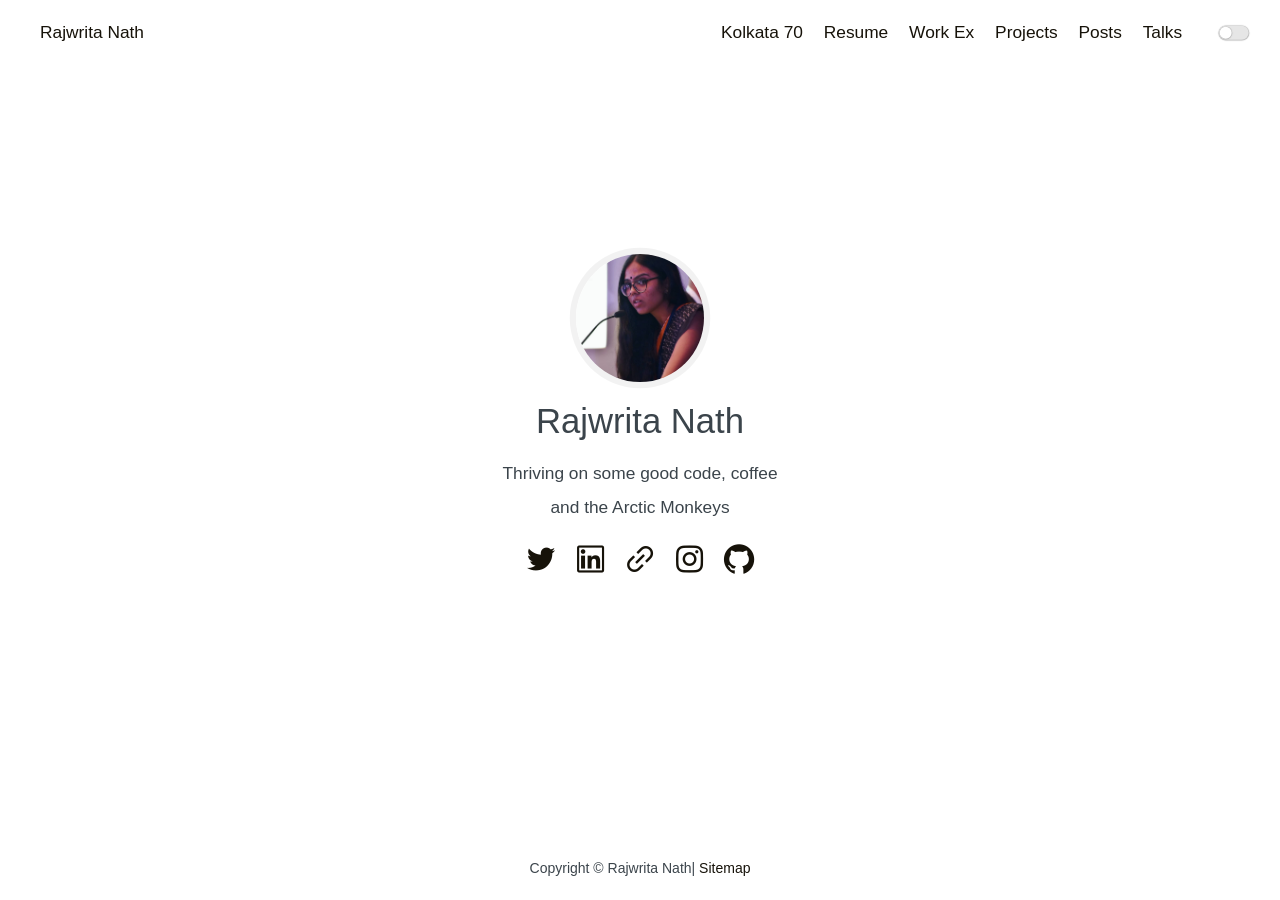
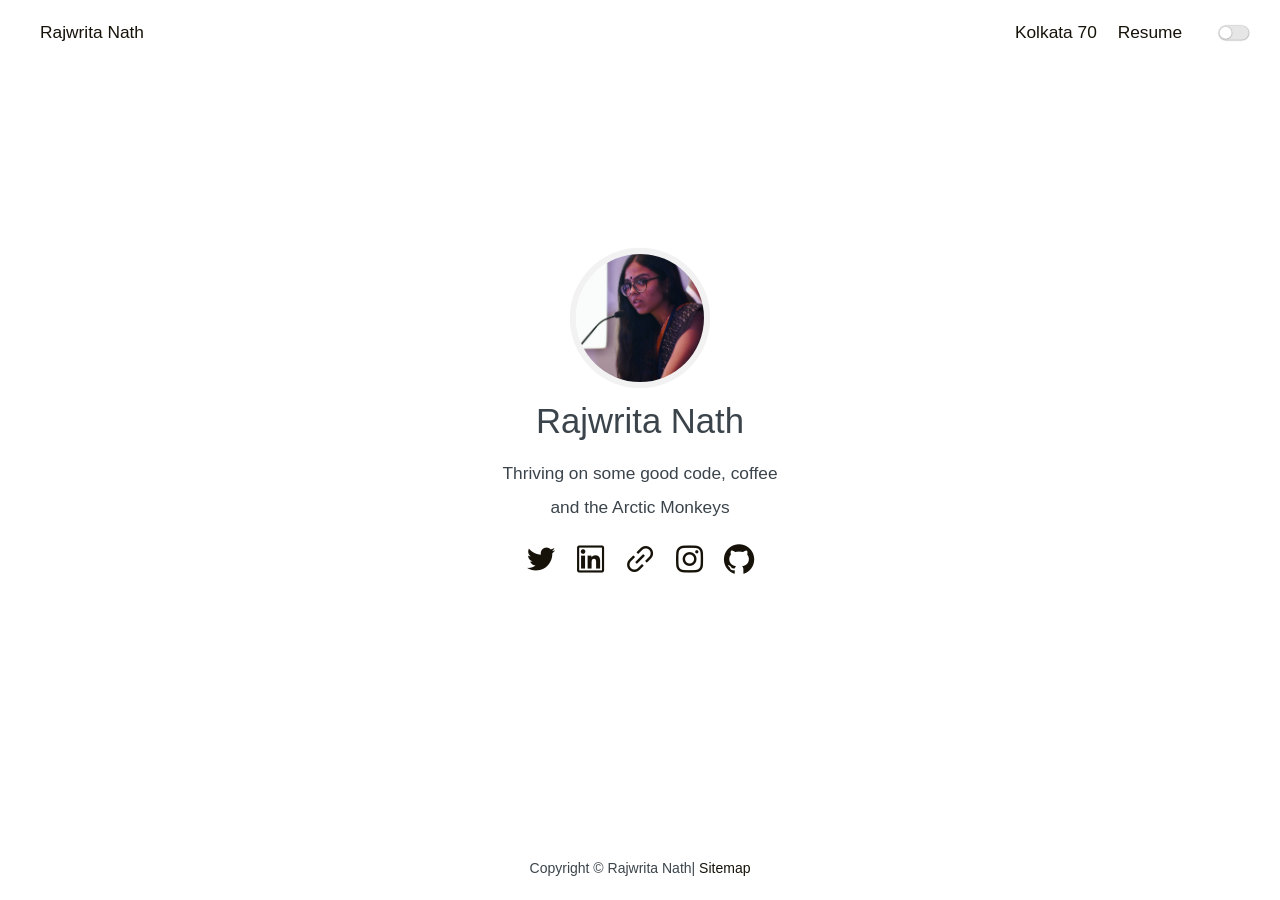
Before and after one commit to Rajwrita/rajwrita.github.io, a Jekyll site: the page built from index.md, in a window 1280 px wide. Built offline with Jekyll 4.4.1, drawn with Linux system fonts in a browser that asks for light colours; some of the changed lines change nothing that is shown.

Commit message:
Remove header items

```diff
--- a/_config.yml
+++ b/_config.yml
@@ -4,14 +4,14 @@ urls:
       url: /kol70
     - text: Resume
       url: /assets/RajwritaNathResume.pdf
-    - text: Work Ex
-      url: /work
-    - text: Projects
-      url: /projects
-    - text: Posts
-      url: /posts
-    - text: Talks
-      url: /talks
+#     - text: Work Ex
+#       url: /work
+#     - text: Projects
+#       url: /projects
+#     - text: Posts
+#       url: /posts
+#     - text: Talks
+#       url: /talks
 
 
 title: Rajwrita
```
